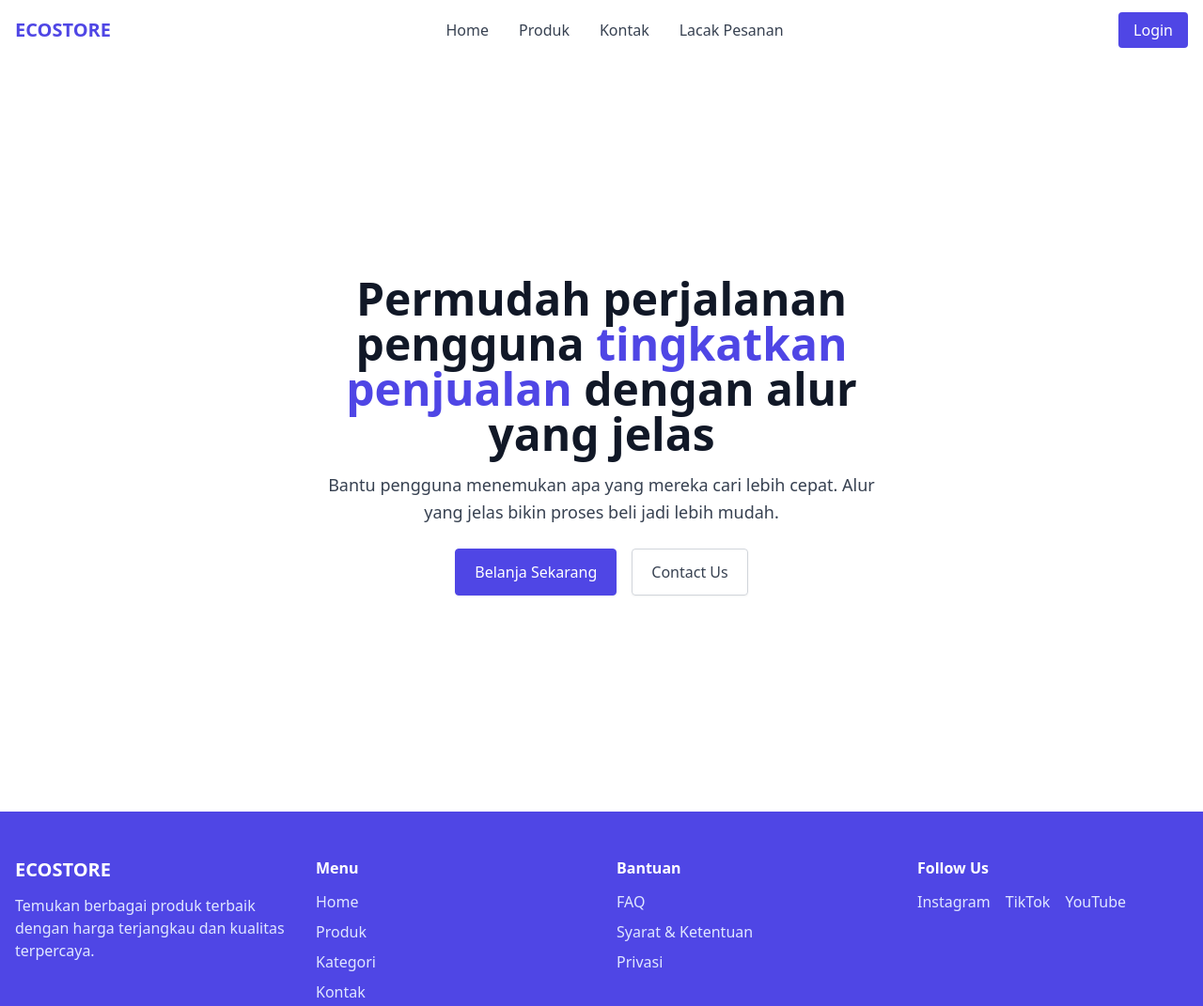
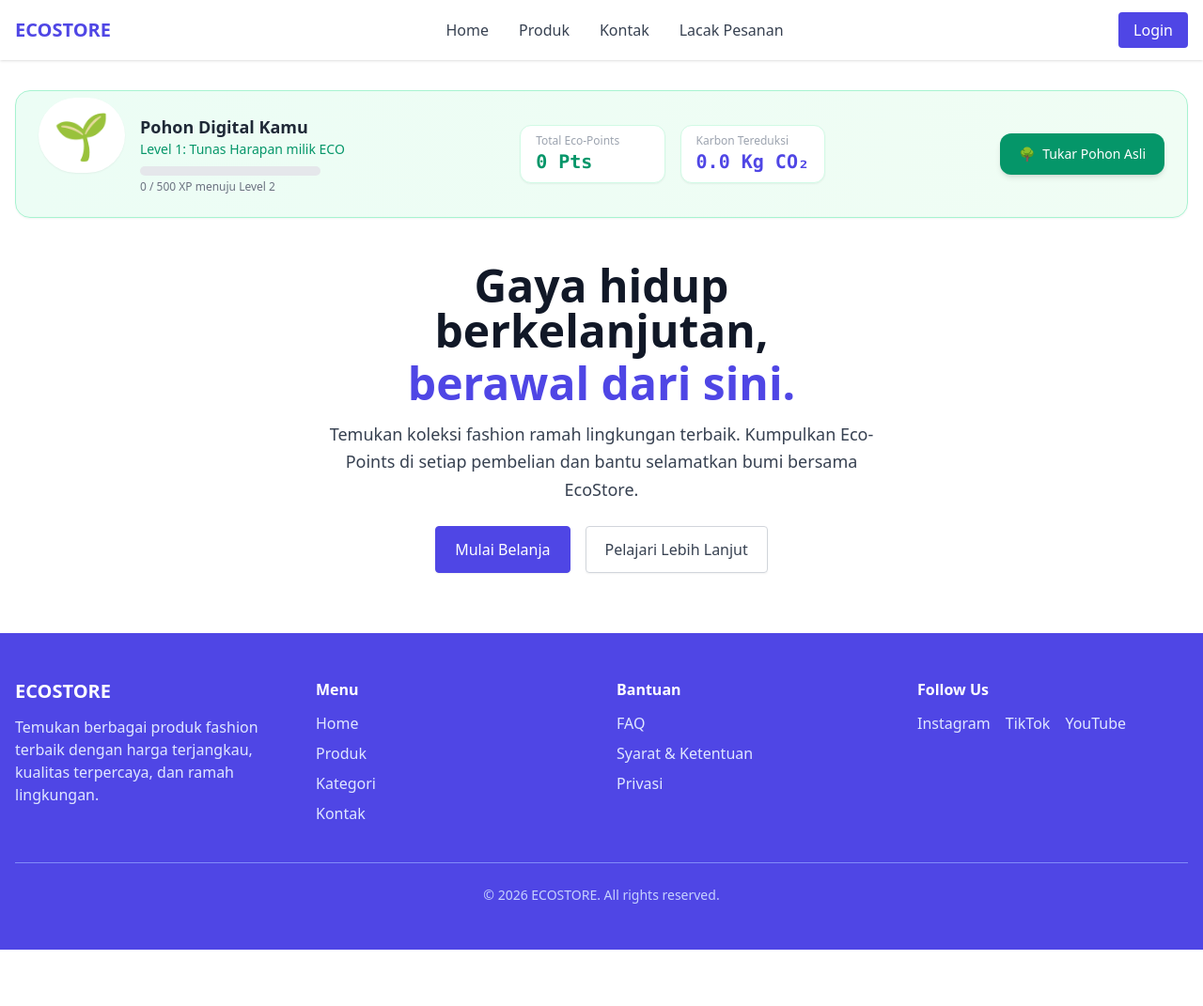
Before and after one commit to ilmannaf/TOKO, a plain HTML site: page frontend/index.html in a window 1280 px wide. Shown: the top 1071 px of the page at 94% size. After the commit the page ends 1011 px from the top, so only its background shows below. Drawn offline with nearby package versions, Linux system fonts and the light colour scheme.

Commit message:
Update Progres Web EcoStore: Fitur Gamifikasi Pohon Digital
1. Konsep: Pohon Digital & Eco-Points
Inti dari ide ini adalah Gamifikasi (belanja sambil bermain). Karena tema kita adalah barang ramah lingkungan (EcoStore), kita mau ngasih reward ke user setiap kali mereka belanja.

Cara Kerjanya: Setiap produk yang kita jual sekarang punya nilai Eco-Points dan estimasi jejak karbon yang dihemat. Pas user beli barang, poinnya akan terkumpul.

Pohon Digital: Poin ini dipakai untuk menaikkan level "Pohon Digital" milik user yang ada di halaman beranda (Level 1 sampai Level 5). Mulai dari bentuk tunas (🌱) sampai jadi pohon rindang (🌳).

Goals-nya: Kalau user sudah mencapai Level 5, sistem kita seolah-olah akan menanamkan 1 pohon asli di dunia nyata atas nama mereka. Ini bikin user experience (UX) web kita jadi jauh lebih menarik dan interaktif!

2. Apa Saja Kode yang Berubah/Ditambahkan?
Supaya alurnya jalan dari awal user pilih barang sampai checkout, aku memodifikasi 4 file. Konsep utamanya menggunakan localStorage supaya poinnya tersimpan di browser dan tidak hilang saat pindah halaman. Berikut rinciannya:

toko.js (Halaman Katalog)

Yang diubah: Aku menambahkan data variabel ECO_ATTRIBUTES di bagian paling atas. Ini semacam database kecil untuk menyimpan bobot poin tiap produk.

Logikanya: Waktu tombol "Tambah ke Keranjang" diklik, fungsi addToCart nggak cuma nyimpen nama dan harga barang, tapi juga "membawa" data poin dari barang tersebut ke dalam keranjang.

Checkout.html (Proses Pembayaran)

Yang diubah: Aku menyisipkan sedikit kode di dalam blok fungsi prosesCheckout() tepat saat transaksi dinyatakan sukses (if (data.success)).

Logikanya: Sistem akan menghitung total Eco-Points dari semua barang yang di-checkout. Total poin ini kemudian disuntikkan ke "Akun Pohon" milik user di localStorage, lalu sistem akan mengecek apakah poin tersebut cukup untuk naik level.

index.html (Halaman Beranda)

Yang diubah: Aku menambahkan layout HTML baru berupa Eco-Dashboard Widget tepat di bawah Navbar.

Tampilannya: Widget ini menampilkan emoji pohon, level saat ini, progress bar menuju level berikutnya, dan total estimasi karbon yang dihemat.

script.js (Logika Beranda)

Yang diubah: Aku menambahkan fungsi renderEcoDashboard().

Logikanya: Waktu index.html dibuka, script ini akan memanggil data dari localStorage, lalu memanipulasi DOM (mengubah HTML) untuk menampilkan emoji pohon yang sesuai dengan level user dan mengatur panjang progress bar XP-nya.

```diff
--- a/backend/script.js
+++ b/backend/script.js
@@ -3,10 +3,11 @@ document.addEventListener("DOMContentLoaded", function () {
   console.log("Halaman Beranda (index.html) berhasil dimuat!");
 
   // --- 1. Fitur Menutup Banner Promosi ---
-  // Mencari elemen banner promosi berdasarkan class background-nya
+  // Catatan: Pastikan kamu punya elemen banner khusus dengan class ini.
+  // Jika tidak, querySelector ini bisa tidak sengaja menargetkan tombol Login atau Footer.
   const promoBanner = document.querySelector(".bg-indigo-600");
 
-  if (promoBanner) {
+  if (promoBanner && promoBanner.tagName.toLowerCase() !== "footer" && promoBanner.tagName.toLowerCase() !== "a") {
     // Mencari elemen paragraf (p) di dalam banner
     const promoText = promoBanner.querySelector("p");
 
@@ -33,4 +34,69 @@ document.addEventListener("DOMContentLoaded", function () {
       });
     }
   }
+
+  // =========================================================
+  // --- 2. Fitur Gamifikasi Pohon Digital (Eco-Points) ---
+  // =========================================================
+
+  // Simulasi data user (Nantinya ini ditarik dari database / API backend)
+  const userName = "ECO";
+
+  // Mengambil data dari localStorage agar tidak hilang saat pindah halaman
+  let ecoData = JSON.parse(localStorage.getItem("ecoData"));
+
+  // Jika pengguna baru (belum ada data di localStorage), setel ke Level 1
+  if (!ecoData) {
+    ecoData = {
+      points: 0,       // Total keseluruhan poin
+      carbon: 0.0,     // Total jejak karbon yang dihemat (kg)
+      xp: 0,           // XP saat ini untuk naik level
+      level: 1,        // Level pohon
+      nextLevelXp: 500 // Target XP untuk naik ke level 2
+    };
+    localStorage.setItem("ecoData", JSON.stringify(ecoData));
+  }
+
+  // Fungsi untuk me-render data ke elemen HTML di index.html
+  function renderEcoDashboard() {
+    const treeEmojiEl = document.getElementById("tree-emoji");
+    const treeLevelTextEl = document.getElementById("tree-level-text");
+    const xpBarEl = document.getElementById("xp-bar");
+    const xpTextEl = document.getElementById("xp-text");
+    const totalPointsEl = document.getElementById("total-points");
+    const carbonSavedEl = document.getElementById("carbon-saved");
+
+    // Pastikan elemen dashboard ada di halaman ini
+    if (treeEmojiEl && totalPointsEl) {
+
+      // Logika perubahan visual pohon berdasarkan level
+      let emoji = "🌱";
+      let sebutan = "Tunas Harapan";
+
+      if (ecoData.level === 2) { emoji = "🌿"; sebutan = "Bibit Muda"; }
+      else if (ecoData.level === 3) { emoji = "🪴"; sebutan = "Tanaman Hijau"; }
+      else if (ecoData.level === 4) { emoji = "🌲"; sebutan = "Pohon Rindang"; }
+      else if (ecoData.level >= 5) { emoji = "🌳"; sebutan = "Pohon Kehidupan"; }
+
+      // Kalkulasi persentase *progress bar* XP
+      let xpPercentage = (ecoData.xp / ecoData.nextLevelXp) * 100;
+      if (xpPercentage > 100) xpPercentage = 100; // Maksimal 100%
+
+      // Menyuntikkan data ke dalam DOM
+      treeEmojiEl.textContent = emoji;
+      treeLevelTextEl.textContent = `Level ${ecoData.level}: ${sebutan} milik ${userName}`;
+      xpBarEl.style.width = `${xpPercentage}%`;
+      xpTextEl.textContent = `${ecoData.xp} / ${ecoData.nextLevelXp} XP menuju Level ${ecoData.level + 1}`;
+
+      // Format angka agar lebih rapi (misal: 1.000)
+      totalPointsEl.textContent = ecoData.points.toLocaleString("id-ID");
+      totalPointsEl.textContent += " Pts";
+
+      // Format desimal karbon (1 angka di belakang koma)
+      carbonSavedEl.textContent = ecoData.carbon.toFixed(1);
+    }
+  }
+
+  // Panggil fungsi render saat halaman selesai dimuat
+  renderEcoDashboard();
 });
--- a/frontend/index.html
+++ b/frontend/index.html
@@ -8,18 +8,15 @@
   </head>
   <body>
 
-  <!-- Navbar -->
-   <nav class="bg-white shadow">
+  <nav class="bg-white shadow">
   <div class="max-w-7xl mx-auto px-4">
 
     <div class="flex justify-between items-center h-16">
 
-      <!-- Logo -->
       <div class="text-xl font-bold text-indigo-600">
         ECOSTORE
       </div>
 
-      <!-- Menu -->
       <ul class="hidden md:flex space-x-8">
         <li><a href="index.html" class="text-gray-700 hover:text-indigo-600">Home</a></li>
         <li><a href="toko.html" class="text-gray-700 hover:text-indigo-600">Produk</a></li>
@@ -27,14 +24,12 @@
         <li><a href="tracking.html" class="text-gray-700 hover:text-indigo-600">Lacak Pesanan</a></li>
       </ul>
 
-      <!-- Button -->
       <div class="hidden md:block">
         <a href="login.html" class="bg-indigo-600 text-white px-4 py-2 rounded hover:bg-indigo-700">
             Login
         </a>
       </div>
 
-      <!-- Mobile -->
       <div class="md:hidden">
         <button>☰</button>
       </div>
@@ -43,57 +38,84 @@
 
   </div>
 </nav>
-<!-- Navbar -->
+<section class="max-w-7xl mx-auto px-4 mt-8 mb-4">
+      <div class="bg-gradient-to-r from-emerald-50 to-green-50 rounded-2xl border border-emerald-200 p-6 shadow-sm flex flex-col md:flex-row items-center justify-between gap-6">
 
-    <!-- Hero Section -->
-    <section class="bg-white lg:grid lg:h-screen lg:place-content-center">
-      <div class="mx-auto w-screen max-w-7xl px-4 py-16 sm:px-6 sm:py-24 lg:px-8 lg:py-32">
+        <div class="flex items-center gap-4 w-full md:w-auto">
+          <div class="text-5xl bg-white p-4 rounded-full shadow-sm animate-bounce" id="tree-emoji">
+            🌱
+          </div>
+          <div class="flex-1">
+            <h3 class="text-lg font-bold text-gray-800">Pohon Digital Kamu</h3>
+            <p class="text-sm text-emerald-600 font-medium" id="tree-level-text">Level 2: Tunas Harapan</p>
+            <div class="w-full md:w-48 bg-gray-200 rounded-full h-2.5 mt-2 overflow-hidden">
+              <div class="bg-emerald-500 h-2.5 rounded-full" id="xp-bar" style="width: 60%"></div>
+            </div>
+            <span class="text-xs text-gray-500 mt-1 block" id="xp-text">600 / 1000 XP menuju Level 3</span>
+          </div>
+        </div>
+
+        <div class="grid grid-cols-2 gap-4 text-center sm:text-left w-full md:w-auto">
+          <div class="bg-white px-4 py-2 rounded-xl border border-emerald-100 shadow-sm">
+            <span class="text-xs text-gray-400 block">Total Eco-Points</span>
+            <span class="text-xl font-bold text-emerald-600 font-mono" id="total-points">1,250</span>
+          </div>
+          <div class="bg-white px-4 py-2 rounded-xl border border-emerald-100 shadow-sm">
+            <span class="text-xs text-gray-400 block">Karbon Tereduksi</span>
+            <span class="text-xl font-bold text-indigo-600 font-mono"><span id="carbon-saved">4.8</span> Kg CO₂</span>
+          </div>
+        </div>
+
+        <div class="w-full md:w-auto">
+          <button onclick="alert('Kumpulkan 5000 XP (Level 5) untuk menanam pohon aslimu!')" class="w-full md:w-auto bg-emerald-600 hover:bg-emerald-700 text-white font-medium px-5 py-3 rounded-xl shadow-md transition-all flex items-center justify-center gap-2 text-sm">
+            <span>🌳</span> Tukar Pohon Asli
+          </button>
+        </div>
+
+      </div>
+    </section>
+    <section class="bg-white lg:grid lg:place-content-center pt-8 pb-16">
+      <div class="mx-auto w-screen max-w-7xl px-4 sm:px-6 lg:px-8">
         <div class="mx-auto max-w-prose text-center">
           <h1 class="text-4xl font-bold text-gray-900 sm:text-5xl">
-            Permudah perjalanan pengguna
-            <strong class="text-indigo-600"> tingkatkan penjualan </strong>
-            dengan alur yang jelas
+            Gaya hidup berkelanjutan,
+            <strong class="text-indigo-600 block mt-2"> berawal dari sini. </strong>
           </h1>
 
           <p class="mt-4 text-base text-gray-700 sm:text-lg sm:leading-relaxed">
-            Bantu pengguna menemukan apa yang mereka cari lebih cepat. Alur yang jelas bikin proses beli jadi lebih mudah.
+            Temukan koleksi fashion ramah lingkungan terbaik. Kumpulkan Eco-Points di setiap pembelian dan bantu selamatkan bumi bersama EcoStore.
           </p>
 
-          <div class="mt-4 flex justify-center items-center gap-4 sm:mt-6">
+          <div class="mt-6 flex justify-center items-center gap-4">
             <a
               href="toko.html"
               class="inline-block rounded border border-indigo-600 bg-indigo-600 px-5 py-3 font-medium text-white shadow-sm transition-colors hover:bg-indigo-700"
             >
-              Belanja Sekarang
+              Mulai Belanja
             </a>
 
             <a
               href="contact.html"
               class="inline-block rounded border border-gray-300 px-5 py-3 font-medium text-gray-700 shadow-sm transition-colors hover:bg-gray-100"
             >
-              Contact Us
+              Pelajari Lebih Lanjut
             </a>
           </div>
         </div>
       </div>
     </section>
-    <!-- End Hero Section -->
-
-    <!-- Footer -->
     <footer class="bg-indigo-600 text-white">
   <div class="max-w-7xl mx-auto px-4 py-12">
 
     <div class="grid md:grid-cols-4 gap-8">
 
-      <!-- Logo -->
       <div>
         <h2 class="text-xl font-bold">ECOSTORE</h2>
         <p class="mt-3 text-indigo-100">
-          Temukan berbagai produk terbaik dengan harga terjangkau dan kualitas terpercaya.
+          Temukan berbagai produk fashion terbaik dengan harga terjangkau, kualitas terpercaya, dan ramah lingkungan.
         </p>
       </div>
 
-      <!-- Menu -->
       <div>
         <h3 class="font-semibold mb-3">Menu</h3>
         <ul class="space-y-2 text-indigo-100">
@@ -104,7 +126,6 @@
         </ul>
       </div>
 
-      <!-- Bantuan -->
       <div>
         <h3 class="font-semibold mb-3">Bantuan</h3>
         <ul class="space-y-2 text-indigo-100">
@@ -114,7 +135,6 @@
         </ul>
       </div>
 
-      <!-- Sosial -->
       <div>
         <h3 class="font-semibold mb-3">Follow Us</h3>
         <div class="flex gap-4 text-indigo-100">
@@ -126,16 +146,12 @@
 
     </div>
 
-    <!-- Bottom -->
     <div class="mt-10 border-t border-indigo-400 pt-6 text-center text-indigo-200 text-sm">
       © 2026 ECOSTORE. All rights reserved.
     </div>
 
   </div>
 </footer>
-    <!-- End Footer -->
-
-    <!-- Hubungkan ke file JavaScript -->
     <script src="../backend/script.js"></script>
     <script src="../routes/auth.js"></script>
   </body>
```
Also changed, not shown: backend/toko.js (+39 -16 lines), frontend/Checkout.html (+28 -0 lines).
